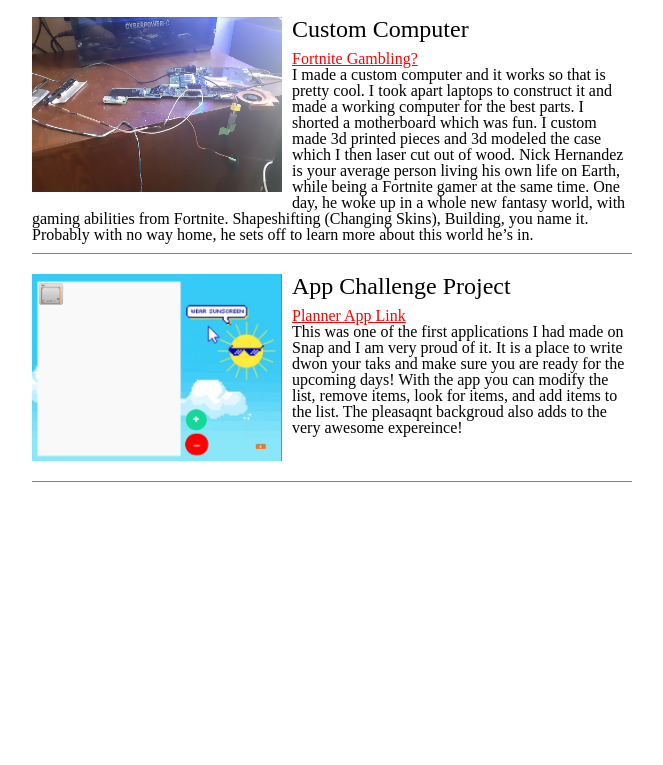
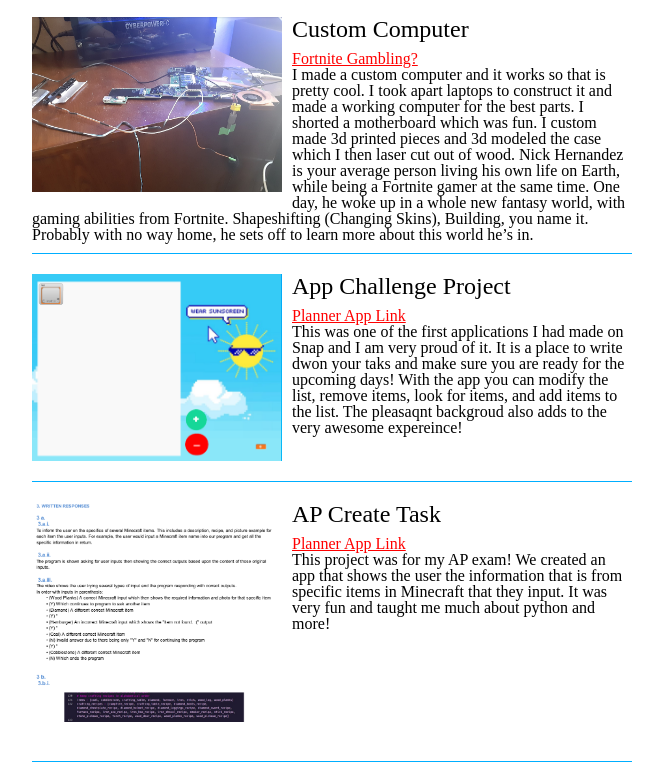
Before and after one commit to Mufumbae/Robby-s-Projects, a plain HTML site: page index.html in a window 1280 px wide. Shown: the part 999-1764 px from the top of the page, without its empty margins (308-971 px from the left). Before the commit the page ends 1501 px from the top, so only its background shows below. Drawn offline with Linux system fonts and the light colour scheme.

Commit message:
Update index.html

```diff
--- a/index.html
+++ b/index.html
@@ -57,6 +57,13 @@
     <p> This was one of the first applications I had made on Snap and I am very proud of it. It is a place to write dwon your taks and make sure you are ready for the upcoming days! With the app you can modify the list, remove items, look for items, and add items to the list. The pleasaqnt backgroud also adds to the very awesome expereince! </p>
     <div class="clear"></div>
   </div>
+  <div class="project">
+    <img src="img/APtask.png"alt="example screenshot"/>
+    <h2>AP Create Task</h2>
+    <p><a href="https://mufumbae.github.io/Robby-s-Projects/index.html">Planner App Link</a></p>
+    <p> This project was for my AP exam! We created an app that shows the user the information that is from specific items in Minecraft that they input. It was very fun and taught me much about python and more! </p>
+    <div class="clear"></div>
+  </div>
 </div>
 </body>
 
```
